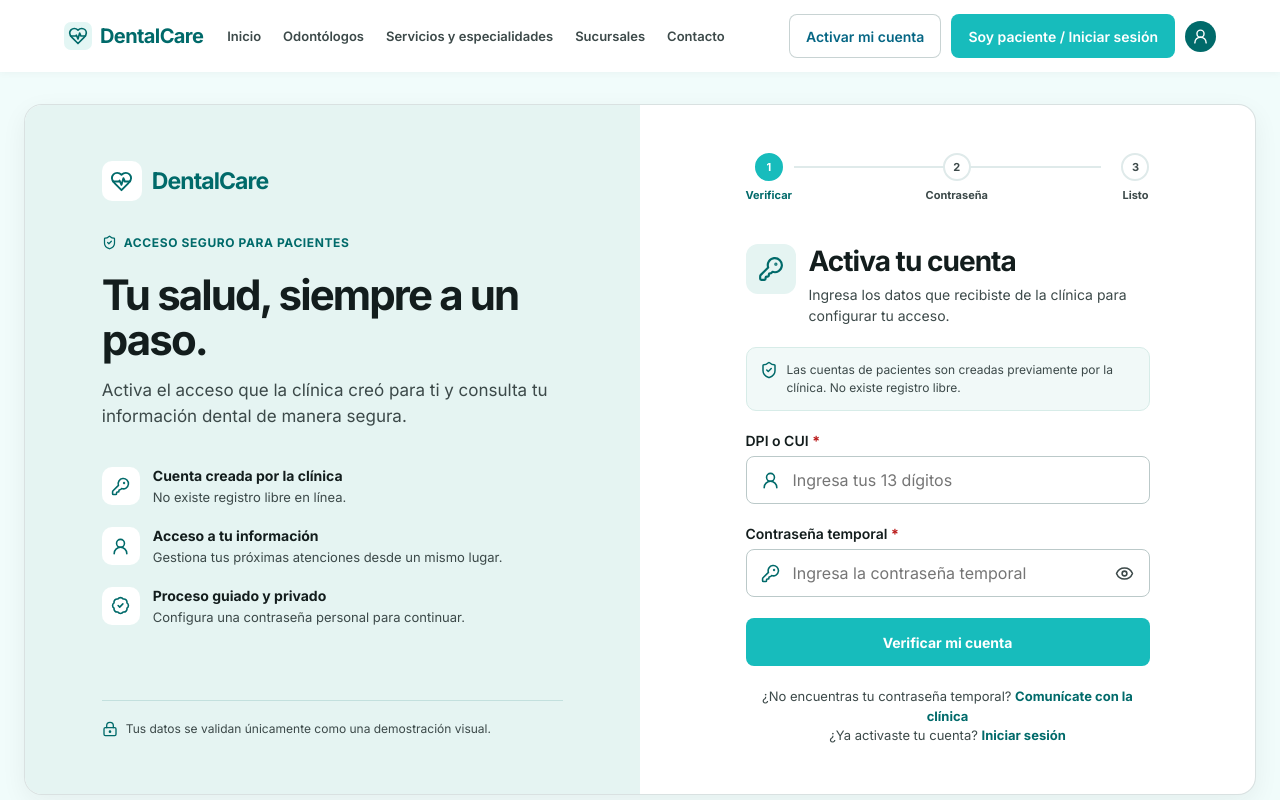
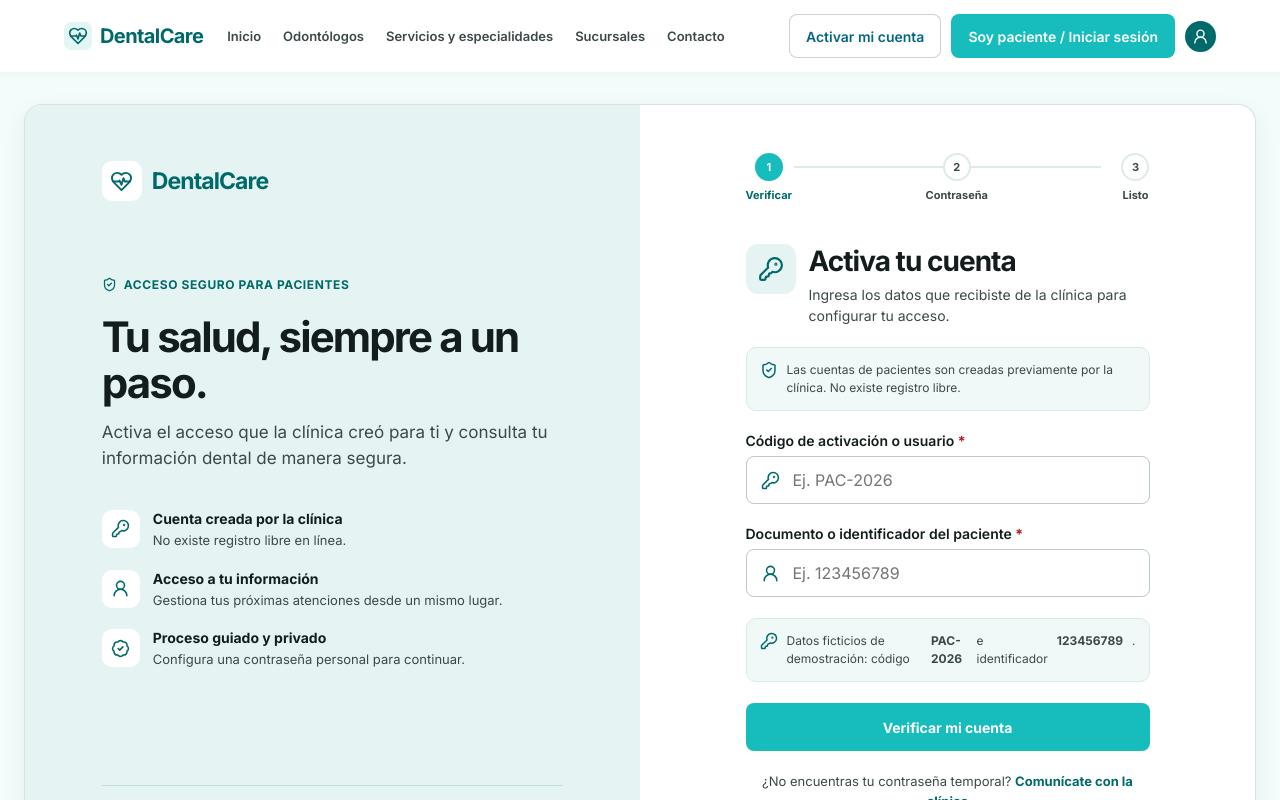
Before and after one commit to PabloMauricio55/dentalcare-web, a Next.js app: page /activar-cuenta in a window 1280 px wide. Shown: the top 800 px of the page. Built offline with nearby package versions, Linux system fonts and the light colour scheme.

Commit message:
implementacion de los ajuste de la activacion de cuenta por codigo de seguridad y numero de idenficacion

```diff
--- a/src/modules/auth/components/ActivateAccount.tsx
+++ b/src/modules/auth/components/ActivateAccount.tsx
@@ -8,8 +8,10 @@ import { PublicShell } from "@/modules/public-catalog/components/PublicShell";
 import styles from "./ActivateAccount.module.css";
 
 type ActivationStep = "verify" | "password" | "success";
-type VerificationErrors = Partial<Record<"cui" | "temporaryPassword", string>>;
+type VerificationErrors = Partial<Record<"activationCode" | "patientIdentifier", string>>;
 type PasswordErrors = Partial<Record<"password" | "confirmation", string>>;
+
+const demoAccount = { activationCode: "PAC-2026", patientIdentifier: "123456789" };
 
 const passwordRequirements = [
   { label: "Mínimo 8 caracteres", matches: (value: string) => value.length >= 8 },
@@ -20,23 +22,26 @@ const passwordRequirements = [
 
 export function ActivateAccount() {
   const [step, setStep] = useState<ActivationStep>("verify");
-  const [cui, setCui] = useState("");
-  const [temporaryPassword, setTemporaryPassword] = useState("");
+  const [activationCode, setActivationCode] = useState("");
+  const [patientIdentifier, setPatientIdentifier] = useState("");
   const [verificationErrors, setVerificationErrors] = useState<VerificationErrors>({});
   const [password, setPassword] = useState("");
   const [confirmation, setConfirmation] = useState("");
   const [passwordErrors, setPasswordErrors] = useState<PasswordErrors>({});
-  const [showTemporaryPassword, setShowTemporaryPassword] = useState(false);
   const [showPassword, setShowPassword] = useState(false);
   const [showConfirmation, setShowConfirmation] = useState(false);
 
   const verifyAccount = (event: FormEvent<HTMLFormElement>) => {
     event.preventDefault();
     const nextErrors: VerificationErrors = {};
-    const normalizedCui = cui.replace(/\s/g, "");
+    const normalizedCode = activationCode.trim().toUpperCase();
+    const normalizedIdentifier = patientIdentifier.trim();
 
-    if (!/^\d{13}$/.test(normalizedCui)) nextErrors.cui = "Ingresa los 13 dígitos de tu DPI o CUI.";
-    if (!temporaryPassword.trim()) nextErrors.temporaryPassword = "Ingresa la contraseña temporal entregada por la clínica.";
+    if (!normalizedCode) nextErrors.activationCode = "Ingresa tu código de activación o usuario.";
+    if (!normalizedIdentifier) nextErrors.patientIdentifier = "Ingresa tu documento o identificador.";
+    if (normalizedCode && normalizedIdentifier && (normalizedCode !== demoAccount.activationCode || normalizedIdentifier !== demoAccount.patientIdentifier)) {
+      nextErrors.activationCode = "No pudimos verificar los datos ingresados.";
+    }
 
     setVerificationErrors(nextErrors);
     if (Object.keys(nextErrors).length === 0) setStep("password");
@@ -83,14 +88,15 @@ export function ActivateAccount() {
             {step === "verify" && <form className={styles.activationForm} onSubmit={verifyAccount} noValidate>
               <div className={styles.activationFormHeading}><span><KeyRound size={26} aria-hidden="true" /></span><div><h2 id="activation-title">Activa tu cuenta</h2><p>Ingresa los datos que recibiste de la clínica para configurar tu acceso.</p></div></div>
               <p className={styles.activationNotice}><ShieldCheck size={18} aria-hidden="true" />Las cuentas de pacientes son creadas previamente por la clínica. No existe registro libre.</p>
-              <label className={styles.activationField} htmlFor="activation-cui"><span>DPI o CUI <b>*</b></span><div className={verificationErrors.cui ? styles.activationInputError : ""}><UserRound size={19} aria-hidden="true" /><input id="activation-cui" name="cui" value={cui} onChange={(event) => { setCui(event.target.value.replace(/\D/g, "").slice(0, 13)); setVerificationErrors((current) => ({ ...current, cui: undefined })); }} inputMode="numeric" autoComplete="username" placeholder="Ingresa tus 13 dígitos" aria-invalid={Boolean(verificationErrors.cui)} aria-describedby={verificationErrors.cui ? "activation-cui-error" : undefined} /></div>{verificationErrors.cui && <small id="activation-cui-error" className={styles.activationError}>{verificationErrors.cui}</small>}</label>
-              <label className={styles.activationField} htmlFor="activation-temporary-password"><span>Contraseña temporal <b>*</b></span><div className={verificationErrors.temporaryPassword ? styles.activationInputError : ""}><KeyRound size={19} aria-hidden="true" /><input id="activation-temporary-password" name="temporary-password" value={temporaryPassword} onChange={(event) => { setTemporaryPassword(event.target.value); setVerificationErrors((current) => ({ ...current, temporaryPassword: undefined })); }} type={showTemporaryPassword ? "text" : "password"} autoComplete="current-password" placeholder="Ingresa la contraseña temporal" aria-invalid={Boolean(verificationErrors.temporaryPassword)} aria-describedby={verificationErrors.temporaryPassword ? "activation-temporary-password-error" : undefined} /><PasswordToggle shown={showTemporaryPassword} onClick={() => setShowTemporaryPassword((shown) => !shown)} /></div>{verificationErrors.temporaryPassword && <small id="activation-temporary-password-error" className={styles.activationError}>{verificationErrors.temporaryPassword}</small>}</label>
+              <label className={styles.activationField} htmlFor="activation-code"><span>Código de activación o usuario <b>*</b></span><div className={verificationErrors.activationCode ? styles.activationInputError : ""}><KeyRound size={19} aria-hidden="true" /><input id="activation-code" name="activation-code" value={activationCode} onChange={(event) => { setActivationCode(event.target.value); setVerificationErrors((current) => ({ ...current, activationCode: undefined })); }} autoComplete="username" placeholder="Ej. PAC-2026" aria-invalid={Boolean(verificationErrors.activationCode)} aria-describedby={verificationErrors.activationCode ? "activation-code-error" : "activation-demo-data"} /></div>{verificationErrors.activationCode && <small id="activation-code-error" className={styles.activationError}>{verificationErrors.activationCode}</small>}</label>
+              <label className={styles.activationField} htmlFor="activation-identifier"><span>Documento o identificador del paciente <b>*</b></span><div className={verificationErrors.patientIdentifier ? styles.activationInputError : ""}><UserRound size={19} aria-hidden="true" /><input id="activation-identifier" name="patient-identifier" value={patientIdentifier} onChange={(event) => { setPatientIdentifier(event.target.value); setVerificationErrors((current) => ({ ...current, patientIdentifier: undefined })); }} inputMode="numeric" autoComplete="off" placeholder="Ej. 123456789" aria-invalid={Boolean(verificationErrors.patientIdentifier)} aria-describedby={verificationErrors.patientIdentifier ? "activation-identifier-error" : "activation-demo-data"} /></div>{verificationErrors.patientIdentifier && <small id="activation-identifier-error" className={styles.activationError}>{verificationErrors.patientIdentifier}</small>}</label>
+              <p id="activation-demo-data" className={styles.activationNotice}><KeyRound size={18} aria-hidden="true" />Datos ficticios de demostración: código <strong>PAC-2026</strong> e identificador <strong>123456789</strong>.</p>
               <button className={styles.activationSubmit} type="submit">Verificar mi cuenta</button>
               <p className={styles.activationHelp}>¿No encuentras tu contraseña temporal? <Link href="/contacto">Comunícate con la clínica</Link></p>
             </form>}
 
             {step === "password" && <form className={styles.activationForm} onSubmit={activateAccount} noValidate>
-              <div className={styles.activationPatientFound}><span><CheckCircle2 size={24} aria-hidden="true" /></span><div><small>Paciente encontrado</small><strong>Brayan M.</strong><p>Tu cuenta está lista para activarse.</p></div></div>
+              <div className={styles.activationPatientFound}><span><CheckCircle2 size={24} aria-hidden="true" /></span><div><small>Cuenta verificada</small><strong>Paciente de demostración</strong><p>Tu cuenta está lista para activarse.</p></div></div>
               <div className={styles.activationFormHeading}><span><LockKeyhole size={26} aria-hidden="true" /></span><div><h2 id="activation-title">Crea tu contraseña</h2><p>Elige una contraseña segura para tus próximos ingresos.</p></div></div>
               <label className={styles.activationField} htmlFor="activation-new-password"><span>Nueva contraseña <b>*</b></span><div className={passwordErrors.password ? styles.activationInputError : ""}><LockKeyhole size={19} aria-hidden="true" /><input id="activation-new-password" name="new-password" value={password} onChange={(event) => { setPassword(event.target.value); setPasswordErrors((current) => ({ ...current, password: undefined })); }} type={showPassword ? "text" : "password"} autoComplete="new-password" placeholder="Crea una contraseña" aria-invalid={Boolean(passwordErrors.password)} aria-describedby={passwordErrors.password ? "activation-password-error" : "activation-password-requirements"} /><PasswordToggle shown={showPassword} onClick={() => setShowPassword((shown) => !shown)} /></div>{passwordErrors.password && <small id="activation-password-error" className={styles.activationError}>{passwordErrors.password}</small>}</label>
               <ul id="activation-password-requirements" className={styles.activationRequirements} aria-label="Requisitos de contraseña">{passwordRequirements.map((requirement) => <li className={requirement.matches(password) ? styles.activationRequirementMet : ""} key={requirement.label}><Check size={14} aria-hidden="true" />{requirement.label}</li>)}</ul>
```
